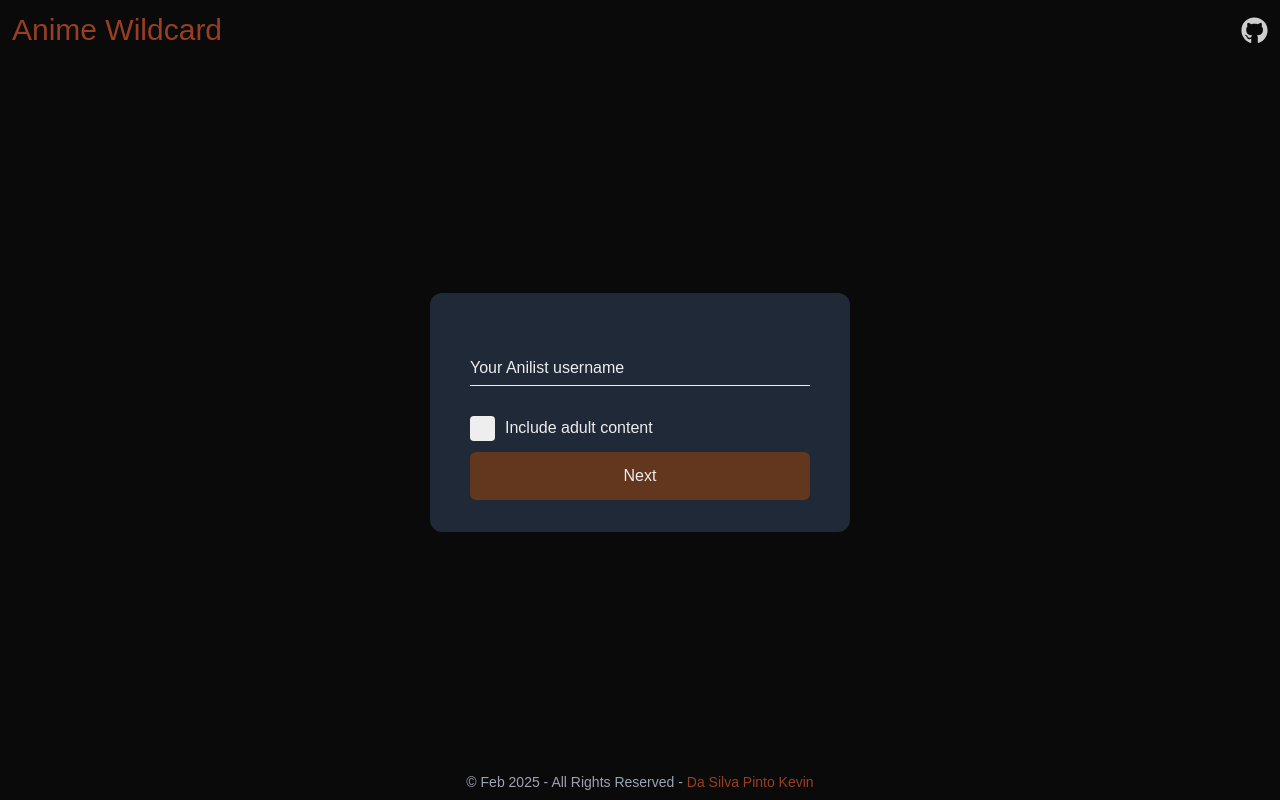
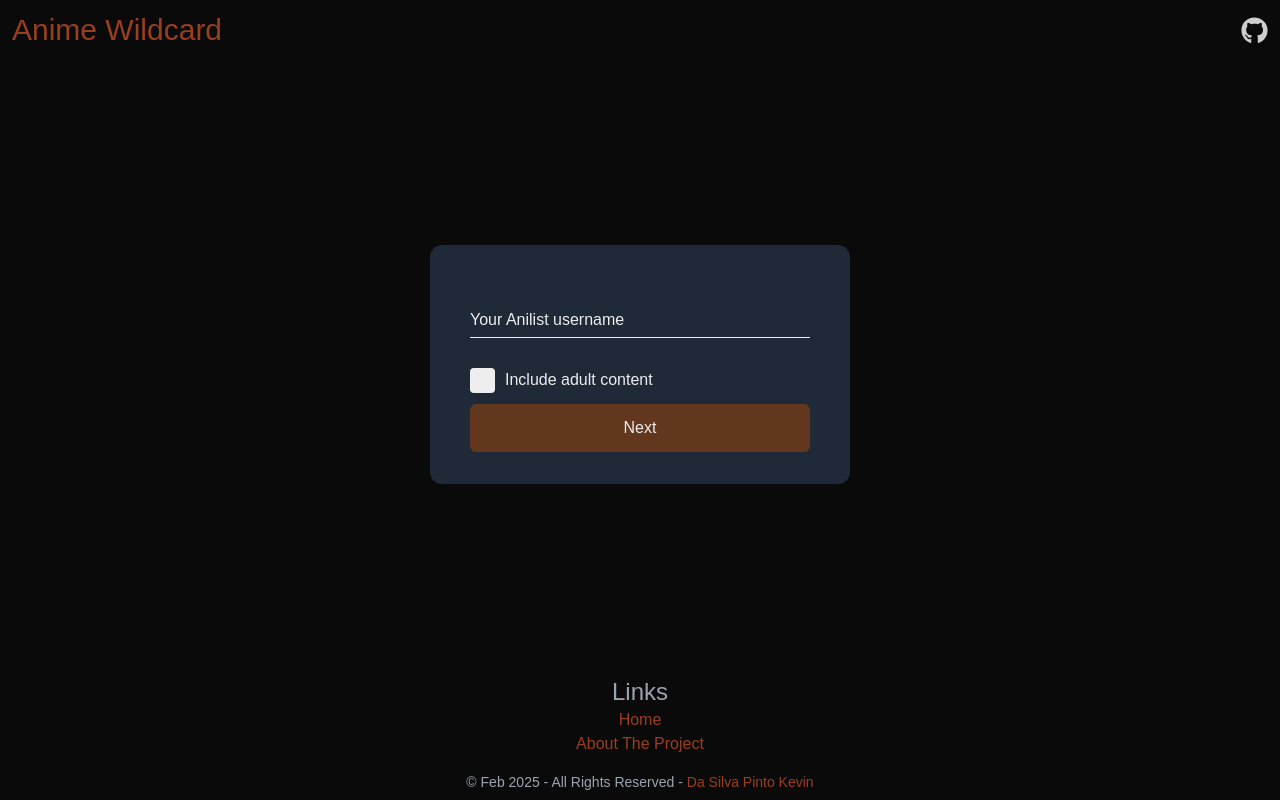
Before and after one commit to NamelessProj/Anime-Wildcard-Next, a Next.js app: page / in a window 1280 px wide. Built offline with nearby package versions, Linux system fonts and the light colour scheme.

Commit message:
Updating the footer

```diff
--- a/src/components/Footer.js
+++ b/src/components/Footer.js
@@ -1,8 +1,26 @@
 import {format} from "date-fns";
+import Link from "next/link";
 
 const Footer = () => {
     return (
         <footer className="p-2">
+            <div className="flex justify-center items-center flex-col mb-4">
+                <h3 className="text-2xl text-gray-400">
+                    Links
+                </h3>
+                <ul>
+                    <li className="text-center">
+                        <Link href="/">
+                            Home
+                        </Link>
+                    </li>
+                    <li className="text-center">
+                        <Link href="/about">
+                            About The Project
+                        </Link>
+                    </li>
+                </ul>
+            </div>
             <div>
                 <p className="text-center text-sm text-balance text-gray-400">
                     &copy; {format(new Date(), "MMM yyyy")} - All Rights Reserved - <a className="text-primary-400 opacity-80 hover:opacity-100" target="_blank" href="https://github.com/NamelessProj">Da Silva Pinto Kevin</a>
```
